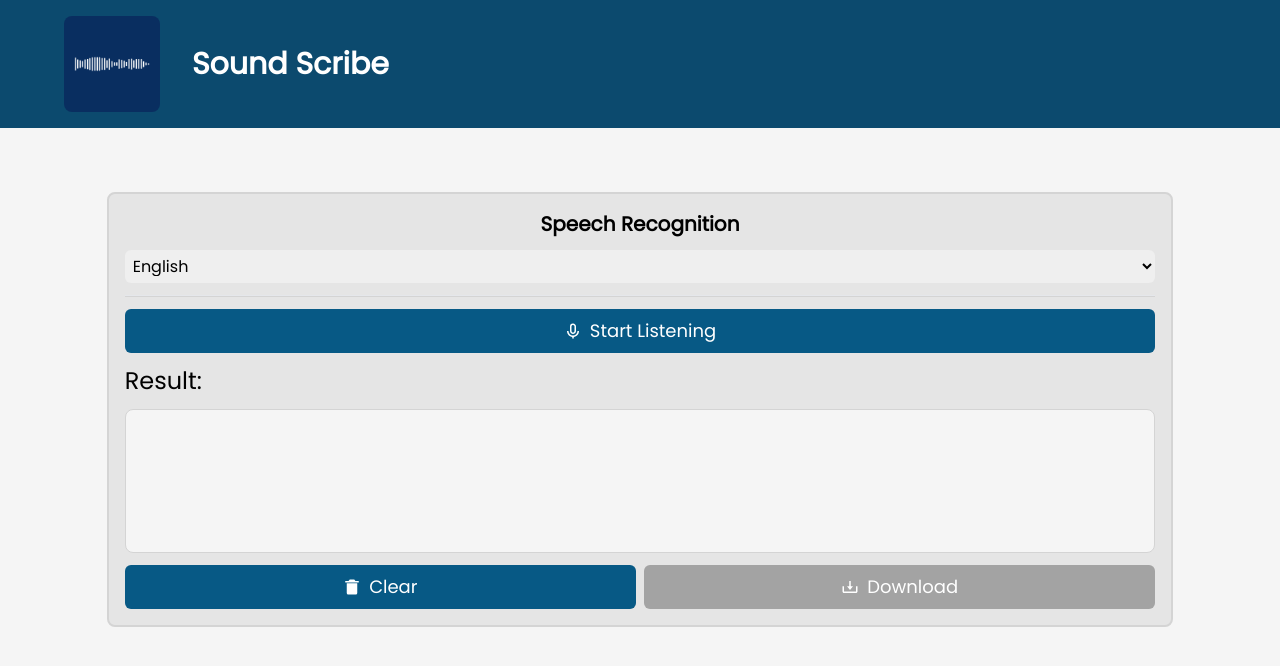
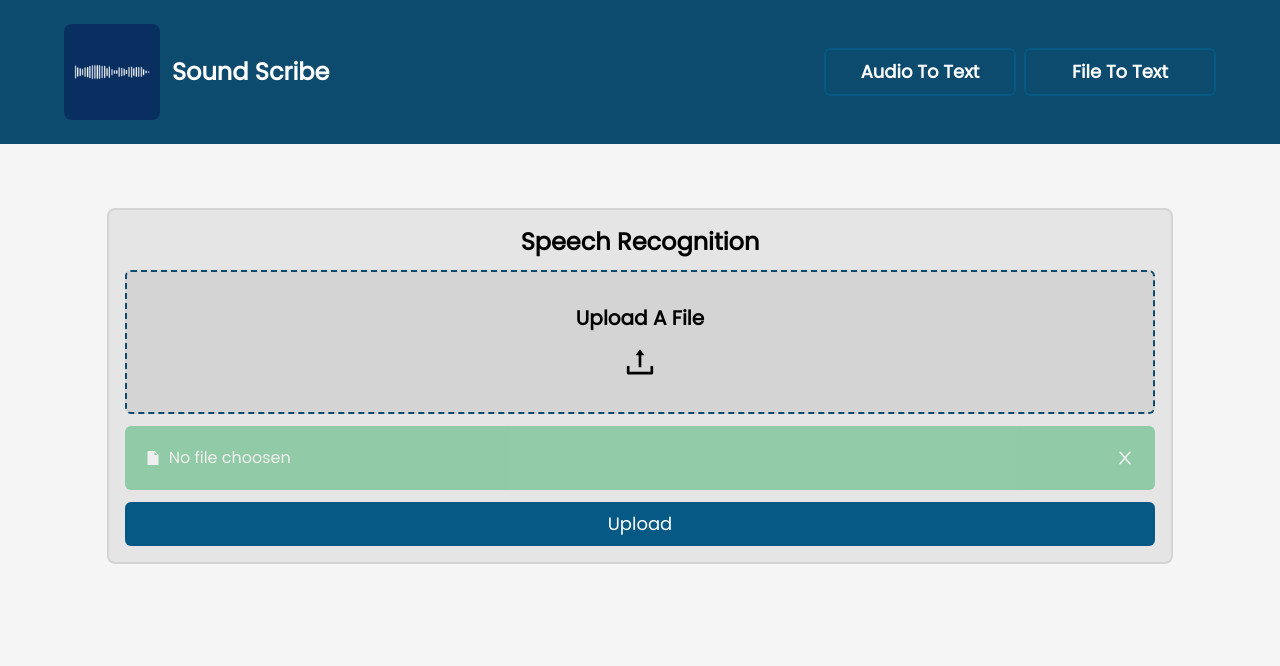
Before and after one commit to Martin853/Sound-Scribe, a React (Vite) app: page /file-to-text in a window 1280 px wide. Shown: the top 666 px of the page. Built offline with nearby package versions, Linux system fonts and the light colour scheme.

Commit message:
Created the ui for file to text

```diff
--- a/package.json
+++ b/package.json
@@ -12,7 +12,8 @@
   "dependencies": {
     "react": "^18.2.0",
     "react-dom": "^18.2.0",
-    "react-icons": "^4.10.1"
+    "react-icons": "^4.10.1",
+    "react-router-dom": "^6.14.1"
   },
   "devDependencies": {
     "@types/react": "^18.2.14",
--- a/src/App.jsx
+++ b/src/App.jsx
@@ -1,12 +1,19 @@
 import React from "react";
 import { Navbar } from "./components/Navbar";
 import { SpeechRecognition } from "./components/SpeechRecognition";
+import { BrowserRouter, Routes, Route } from "react-router-dom";
+import { SpeechRecognitionFile } from "./components/SpeechRecognitionFile";
 
 export const App = () => {
   return (
-    <div className='font-poppins w-full h-screen flex flex-col items-center bg-neutral-100'>
-      <Navbar />
-      <SpeechRecognition />
-    </div>
+    <BrowserRouter>
+      <div className='font-poppins w-full h-screen flex flex-col items-center bg-neutral-100'>
+        <Navbar />
+        <Routes>
+          <Route element={<SpeechRecognition />} path='/' />
+          <Route element={<SpeechRecognitionFile />} path='/file-to-text' />
+        </Routes>
+      </div>
+    </BrowserRouter>
   );
 };
--- a/src/components/Navbar.jsx
+++ b/src/components/Navbar.jsx
@@ -1,13 +1,28 @@
 import React from "react";
 import image from "../assets/logo.png";
+import { Link } from "react-router-dom";
 
 export const Navbar = () => {
   return (
-    <nav className=' bg-sky-900 w-full h-fit p-4 flex justify-start items-center gap-3 sm:px-16 sm:gap-8'>
-      <img src={image} className='w-16 rounded-lg sm:w-24' />
-      <h1 className='text-white text-2xl sm:text-3xl font-bold'>
-        Sound Scribe
-      </h1>
+    <nav className='bg-sky-900 w-full h-fit p-4 py-6 flex flex-col justify-center items-start gap-3 sm:px-16 sm:gap-8 md:flex-row md:items-center md:justify-between'>
+      <div className=' w-full flex gap-3 justify-center items-center'>
+        <img src={image} className='w-16 rounded-lg sm:w-24' />
+        <h1 className='w-full text-white text-2xl font-bold'>Sound Scribe</h1>
+      </div>
+      <div className='w-full flex flex-col justify-center items-center gap-2  text-lg text-white font-semibold md:flex-row md:justify-end'>
+        <Link
+          to={"/"}
+          className='w-full border-2 hover:bg-sky-800 transition-all duration-400 ease-in-out border-sky-800 p-2 rounded-md text-center md:w-48'
+        >
+          Audio To Text
+        </Link>
+        <Link
+          to={"/file-to-text"}
+          className='w-full border-2 hover:bg-sky-800 transition-all duration-400 ease-in-out border-sky-800 p-2 rounded-md text-center md:w-48'
+        >
+          File To Text
+        </Link>
+      </div>
     </nav>
   );
 };
--- /dev/null
+++ b/src/components/SpeechRecognitionFile.jsx
@@ -0,0 +1,68 @@
+import React, { useState } from "react";
+import { AiOutlineUpload, AiFillFile, AiOutlineClose } from "react-icons/ai";
+
+export const SpeechRecognitionFile = () => {
+  const [selectedFile, setSelectedFile] = useState(null);
+  const [transcript, setTranscript] = useState("");
+  const [error, setError] = useState(null);
+
+  const handleFileChange = (event) => {
+    setError(null);
+    const file = event.target.files[0];
+
+    if (file.size > 25000000) {
+      return setError("File must be smaller than 25MB");
+    }
+    setSelectedFile(file);
+  };
+
+  const handleUpload = () => {};
+
+  return (
+    <div className='w-5/6 h-fit p-4 mt-16 bg-neutral-200 flex flex-col items-center rounded-lg gap-3 border-2 border-neutral-300'>
+      <h1 className='text-xl sm:text-2xl font-semibold'>Speech Recognition</h1>
+      <div
+        onClick={() => document.querySelector("#file").click()}
+        className='w-full h-fit p-8 flex flex-col gap-3 justify-center items-center bg-neutral-300 rounded-md border-dashed border-2 border-sky-900 hover:cursor-pointer'
+      >
+        <input
+          type='file'
+          accept='audio/*'
+          id='file'
+          className='hidden'
+          onChange={handleFileChange}
+        />
+        <h1 className='text-xl font-bold'>Upload A File</h1>
+        <AiOutlineUpload className='text-4xl' />
+      </div>
+      {error && (
+        <div className='w-full h-fit p-5 bg-red-600 opacity-40 rounded-md flex justify-between items-center text-white'>
+          {error}
+        </div>
+      )}
+      <div className='w-full h-fit p-5 bg-green-600 opacity-40 rounded-md flex justify-between items-center text-white'>
+        <div className='h-fit flex justify-center items-center gap-2'>
+          <AiFillFile />
+          {selectedFile ? (
+            <h1>{selectedFile.name}</h1>
+          ) : (
+            <h1>No file choosen</h1>
+          )}
+        </div>
+        <AiOutlineClose
+          className='text-xl hover:cursor-pointer'
+          onClick={() => {
+            setSelectedFile(null);
+          }}
+        />
+      </div>
+      <button
+        onClick={handleUpload}
+        className='bg-sky-800 text-white w-full rounded-md p-2 flex justify-center items-center gap-2 text-sm sm:text-lg hover:bg-sky-700 transition-all duration-300 ease-in-out'
+      >
+        Upload
+      </button>
+      {transcript && <p>{transcript}</p>}
+    </div>
+  );
+};
```
Also changed, not shown: 1 other file (tests, documents, lock files or other folders).
